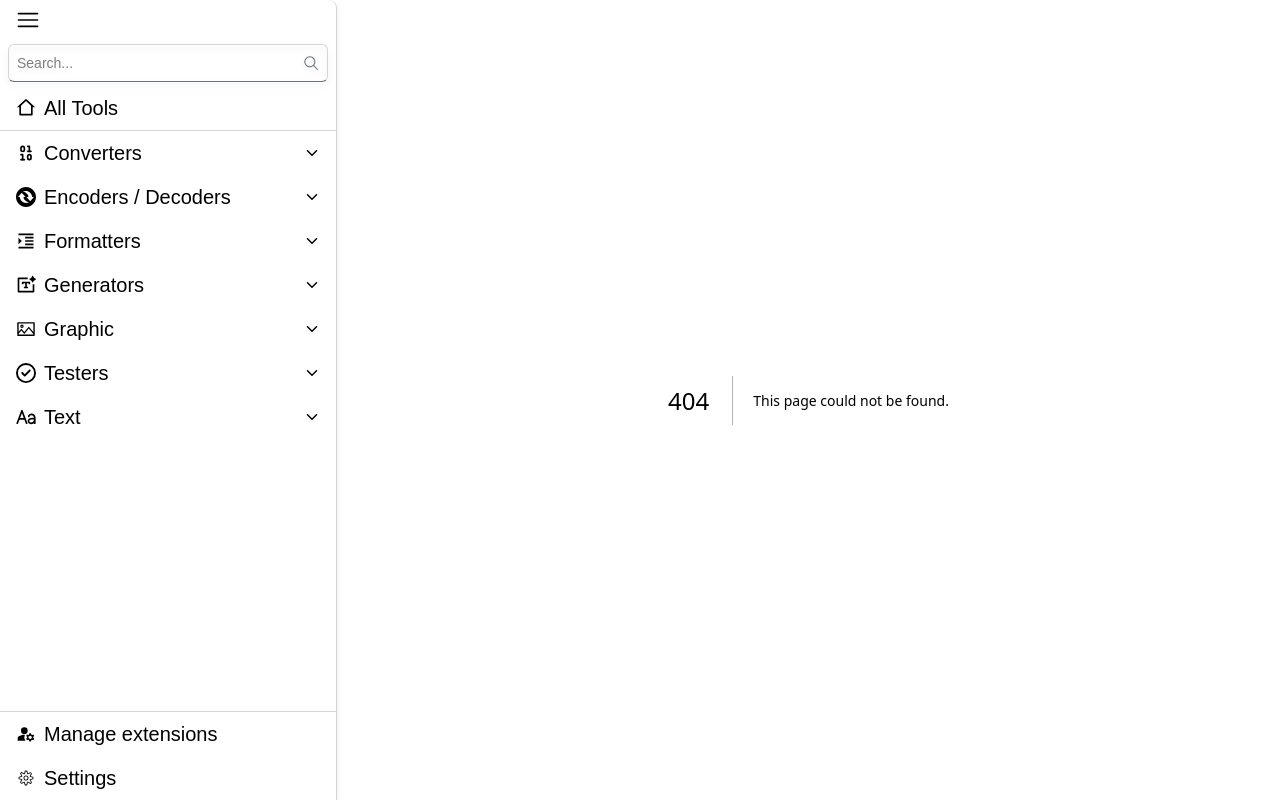
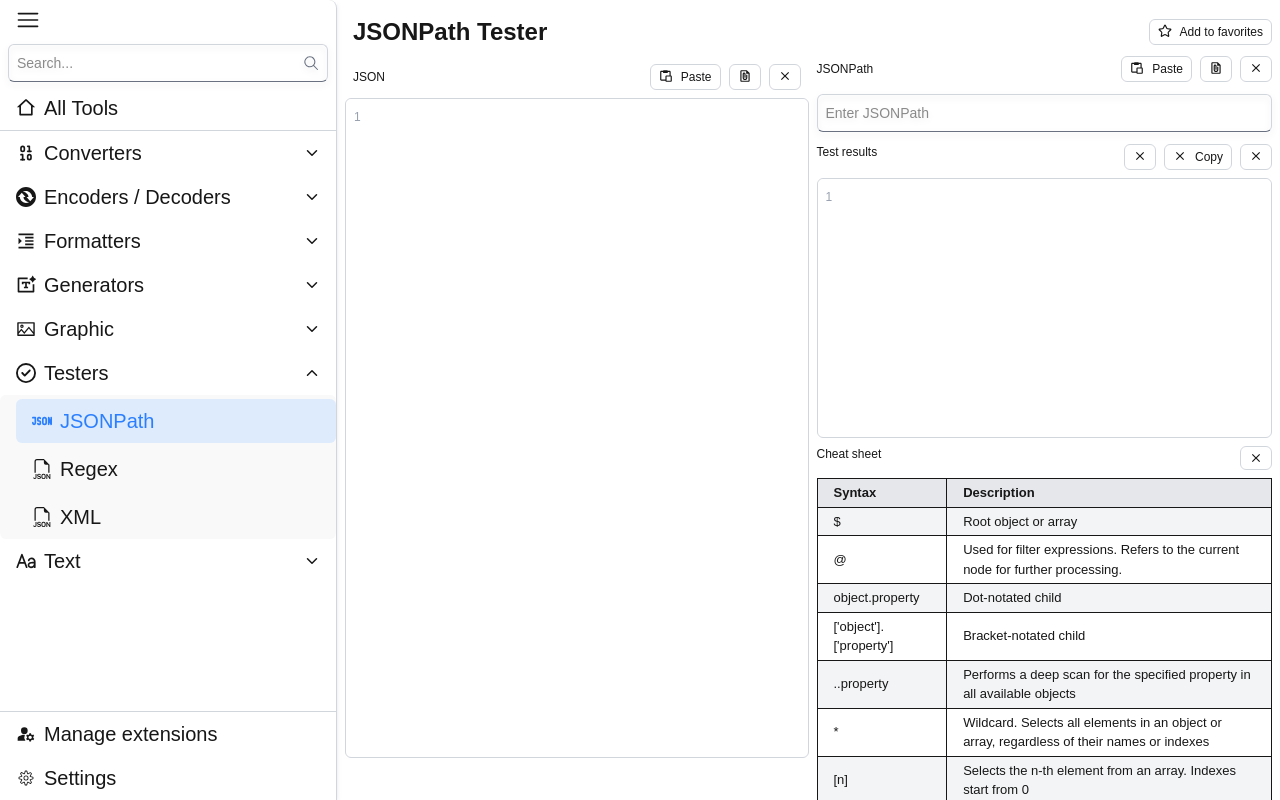
Before and after one commit to Kanghocit/Devtoys, a Next.js app: page /jsonpath-tester in a window 1280 px wide. Before the commit this address had no page. Built offline with nearby package versions, Linux system fonts and the light colour scheme.

Commit message:
update version-3.8

```diff
--- /dev/null
+++ b/src/app/jsonpath-tester/CheatSheet.tsx
@@ -0,0 +1,65 @@
+import React from "react";
+
+const cheatSheetValues = [
+  { syntax: "$", description: "Root object or array" },
+  {
+    syntax: "@",
+    description:
+      "Used for filter expressions. Refers to the current node for further processing.",
+  },
+  { syntax: "object.property", description: "Dot-notated child" },
+  { syntax: "['object'].['property']", description: "Bracket-notated child" },
+  {
+    syntax: "..property",
+    description:
+      "Performs a deep scan for the specified property in all available objects",
+  },
+  {
+    syntax: "*",
+    description:
+      "Wildcard. Selects all elements in an object or array, regardless of their names or indexes",
+  },
+  {
+    syntax: "[n]",
+    description: "Selects the n-th element from an array. Indexes start from 0",
+  },
+  {
+    syntax: "[n1,n2]",
+    description: "Selects n1 and n2 array items. Returns a list",
+  },
+  { syntax: "[start:end:step]", description: "Array slice operator" },
+  {
+    syntax: "?(expression)",
+    description:
+      "Selects all elements in an object or array that match the specified boolean expression. Returns a list",
+  },
+  { syntax: "(expression)", description: "Script expression" },
+];
+
+const CheatSheet = () => {
+  return (
+    <div className="overflow-x-auto ps-2 text-[13px] ">
+      <table className="min-w-full border border-gray-300 rounded-md">
+        {/* Table Head */}
+        <thead>
+          <tr className="bg-gray-200">
+            <th className="border px-4 py-1 text-left">Syntax</th>
+            <th className="border px-4 py-1 text-left">Description</th>
+          </tr>
+        </thead>
+
+        {/* Table Body */}
+        <tbody>
+          {cheatSheetValues.map((item, index) => (
+            <tr key={index} className={index % 2 === 0 ? "bg-gray-100" : ""}>
+              <td className="border px-4 py-1">{item.syntax}</td>
+              <td className="border px-4 py-1">{item.description}</td>
+            </tr>
+          ))}
+        </tbody>
+      </table>
+    </div>
+  );
+};
+
+export default CheatSheet;
--- /dev/null
+++ b/src/app/jsonpath-tester/page.tsx
@@ -0,0 +1,140 @@
+"use client";
+import Textarea from "@/components/textarea";
+import Header from "@/common/Header";
+import Button from "@/components/button";
+import { MdClear } from "react-icons/md";
+import { MdFilePresent } from "react-icons/md";
+import { BiPaste } from "react-icons/bi";
+import { useState, useEffect, useRef } from "react";
+import Input from "@/components/input";
+import CheatSheet from "./CheatSheet";
+
+const JsonPathTester = () => {
+  const [input, setInput] = useState<string>("");
+  const [jsonPath, setJsonPath] = useState<string>("");
+  const [output, setOutput] = useState<string>("");
+
+  const fileInputRef = useRef<HTMLInputElement>(null);
+
+  const handlePaste = async () => {
+    try {
+      const text = await navigator.clipboard.readText();
+      setInput(text);
+    } catch (error) {
+      console.error("Error copying to clipboard:", error);
+    }
+  };
+
+  const handleFileUpload = (event: React.ChangeEvent<HTMLInputElement>) => {
+    const file = event.target.files?.[0];
+    if (file) {
+      const reader = new FileReader();
+      reader.onload = (e) => {
+        setInput(e.target?.result as string);
+      };
+      reader.readAsText(file);
+    }
+  };
+  //focus on the input field when the page loads
+  const inputRef = useRef<HTMLTextAreaElement>(null);
+  useEffect(() => {
+    inputRef.current?.focus();
+  }, []);
+
+  return (
+    <div
+      className="flex flex-col rounded-2xl h-full p-2"
+      suppressHydrationWarning
+    >
+      <Header title="JSONPath Tester" />
+      <div className="grid grid-cols-2">
+        {/* Left */}
+        <div className="flex flex-col">
+          <div className="flex m-2 justify-between">
+            <p className="text-xs flex justify-center items-center">JSON</p>
+            <div className="flex gap-2">
+              <Button icon={<BiPaste />} onClick={handlePaste}>
+                Paste
+              </Button>
+              <input
+                type="file"
+                ref={fileInputRef}
+                className="hidden"
+                onChange={handleFileUpload}
+                accept="application/json"
+              />
+              <Button
+                icon={<MdFilePresent />}
+                onClick={() => fileInputRef.current?.click()}
+              />
+              <Button icon={<MdClear />} onClick={() => setInput("{}")} />
+            </div>
+          </div>
+          <div className="min-h-[calc(100vh-140px)] border-1 border-gray-300 rounded-md">
+            <Textarea
+              kind="hide"
+              ref
+              value={input}
+              onChange={(e) => setInput(e.target.value)}
+            />
+          </div>
+        </div>
+        {/* Right */}
+        <div className="flex flex-col gap-2">
+          <div className="flex ms-2 justify-between ">
+            <p className="text-xs flex justify-center items-center">JSONPath</p>
+            <div className="flex gap-2">
+              <Button icon={<BiPaste />} onClick={handlePaste}>
+                Paste
+              </Button>
+              <input
+                type="file"
+                ref={fileInputRef}
+                className="hidden"
+                onChange={handleFileUpload}
+                accept="application/json"
+              />
+              <Button
+                icon={<MdFilePresent />}
+                onClick={() => fileInputRef.current?.click()}
+              />
+              <Button icon={<MdClear />} onClick={() => setInput("{}")} />
+            </div>
+          </div>
+
+          <div className="me-2">
+            <Input
+              placeholder="Enter JSONPath"
+              className="w-full"
+              value={jsonPath}
+              onChange={(e) => setJsonPath(e.target.value)}
+            />
+          </div>
+          <div className="flex justify-between gap-2">
+            <p className="text-xs mx-2">Test results</p>
+            <div className="flex gap-2 ">
+              <Button icon={<MdClear />} />
+              <Button icon={<MdClear />}>
+                <p>Copy</p>
+              </Button>
+              <Button icon={<MdClear />} />
+            </div>
+          </div>
+          <div className="min-h-[calc(50vh-140px)] border-1 ms-2 border-gray-300 rounded-md">
+            <Textarea kind="hide" value={output} readOnly />
+          </div>
+          <div className="flex flex-col gap-2">
+            <div className="flex justify-between gap-2">
+              <p className="text-xs mx-2">Cheat sheet</p>
+
+              <Button icon={<MdClear />} />
+            </div>
+            <CheatSheet />
+          </div>
+        </div>
+      </div>
+    </div>
+  );
+};
+
+export default JsonPathTester;
--- a/src/components/textarea/index.tsx
+++ b/src/components/textarea/index.tsx
@@ -3,6 +3,7 @@ import clsx from "clsx";
 import { useEffect, useRef, useState } from "react";
 
 type TextareaProps = React.ComponentPropsWithoutRef<"textarea"> & {
+  kind?: "default" | "hide";
   useLine?: boolean;
   minLines?: number;
   maxLines?: number;
@@ -10,6 +11,7 @@ type TextareaProps = React.ComponentPropsWithoutRef<"textarea"> & {
 
 const Textarea: React.FC<TextareaProps> = ({
   className,
+  kind = "default",
   useLine = true,
   minLines = 1,
   maxLines = 999,
@@ -63,14 +65,14 @@ const Textarea: React.FC<TextareaProps> = ({
     updateLines();
   }, [value, minLines]);
 
+  const textareaClass = clsx(
+    "relative flex border border-gray-300 w-full rounded-md overflow-hidden bg-white",
+    kind === "hide" && "border-none bg-gray-300"
+  );
   return (
-    <div
-      className={clsx(
-        "relative flex border border-gray-300 w-full rounded-md overflow-hidden bg-white"
-      )}
-    >
+    <div className={textareaClass}>
       {useLine && (
-        <div className="bg-gray-50 text-gray-400 px-2 py-2 text-xs text-right select-none border-r border-gray-200">
+        <div className=" text-gray-400 px-2 py-2 text-xs text-right select-none ">
           {lines.map((line) => (
             <div key={line} className="leading-[20px]">
               {line}
--- a/src/constants/menuData.tsx
+++ b/src/constants/menuData.tsx
@@ -17,6 +17,7 @@ import {
 import { RiAiGenerateText, RiHome2Line } from "react-icons/ri";
 import { TbBrandMysql } from "react-icons/tb";
 import { RiLockPasswordFill } from "react-icons/ri";
+import { TbJson } from "react-icons/tb";
 
 // Định nghĩa kiểu dữ liệu cho menu items
 export interface MenuItem {
@@ -231,23 +232,23 @@ export const subMenus: MenuItem[] = [
     children: [
       {
         name: "JSONPath",
-        icon: <BsFiletypeJson />,
+        icon: <TbJson />,
         detail: "Test JSONPath data",
-        href: "jsonpath",
-        isDone: false,
+        href: "jsonpath-tester",
+        isDone: true,
       },
       {
-        name: "RegEx",
+        name: "Regex",
         icon: <BsFiletypeJson />,
-        detail: "Test RegEx data",
-        href: "regex",
+        detail: "Test Regex data",
+        href: "regex-tester",
         isDone: false,
       },
       {
         name: "XML",
         icon: <BsFiletypeJson />,
         detail: "Test XML data",
-        href: "xml",
+        href: "xml-tester",
         isDone: false,
       },
     ],
```
